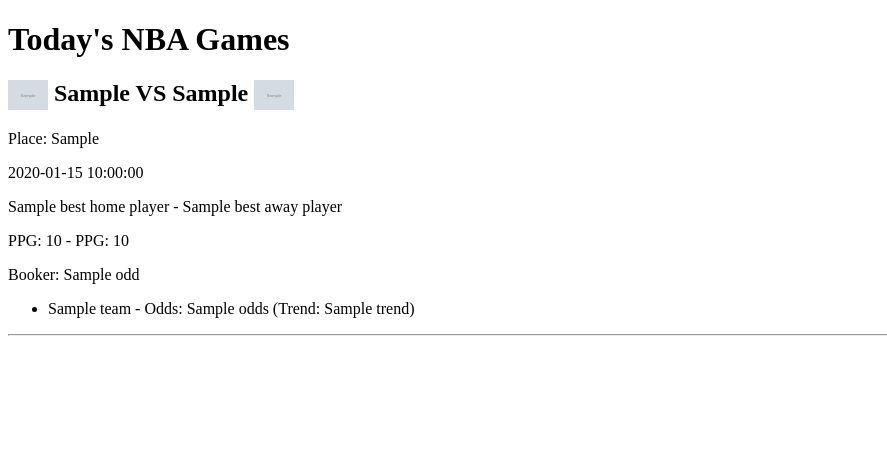
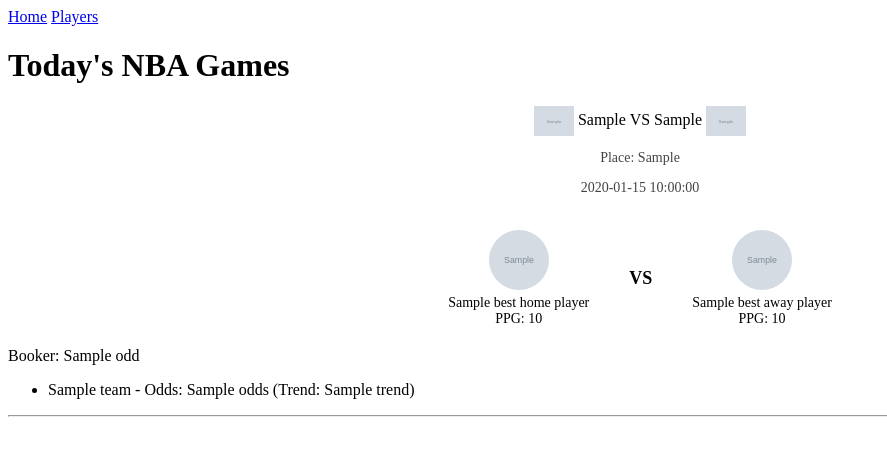
Before and after one commit to oswitek/Flask-NBA-project, a Flask app: template FlaskProject/templates/index.html in a window 1280 px wide. Shown: the top 456 px of the page, without its empty margins (0-887 px from the left). Run offline with Flask 3, Linux system fonts and the light colour scheme; the template is opened without the code that fills it: most values are stand-ins (such as "Sample title", 1, 10 or a date in 2020); grey boxes marked "Sample" are stand-in pictures.

Commit message:
added searcher for players

```diff
--- a/FlaskProject/app.py
+++ b/FlaskProject/app.py
@@ -1,7 +1,7 @@
 from nba_api.stats import endpoints
-from nba_api.stats.static import teams
+from nba_api.stats.static import teams, players
 from nba_api.live.nba.endpoints import odds as team_odds
-from flask import Flask, render_template
+from flask import Flask, render_template, request
 from datetime import datetime
 import time
 from pytz import timezone
@@ -11,8 +11,9 @@
 
 @app.route('/')
 def index():
+
     today_date = datetime.today().strftime('%Y-%m-%d')
-    #today_date = "2025-05-18"
+    #today_date = "2025-05-18" #Testowo jak chcecie sobie sprawdzić jakiś dzień to zakomentujcie linijkę wyżej i wpiszcie datę tutaj i odkomentujcie to -> ctr-s i reload stronki
     scoreboard = endpoints.ScoreboardV2(game_date=today_date) #W game[4] pamietajcie ze jest zwracany format STRING a nie datetime
     today_games = scoreboard.game_header.get_dict()['data']
     #print(today_games)
@@ -25,6 +26,7 @@
     all_players = endpoints.LeagueDashPlayerStats().get_data_frames()[0]
     #print(all_players)
 
+    #Dla każdej gry w grach rozgrywanych danego dnia pobieramy ID meczu, id drużyn, loga drużyn oraz typujemy najlepszych graczy i oddsy bukmacherów na daną drużynę.
     for game in today_games:
         game_status_id = game[3]  # gdzie jest status 1 = scheduled 2 = trwa 3 = end
         home_team_id = game[6]
@@ -58,7 +60,7 @@
         home_team_name = teams.find_team_name_by_id(home_team_id)['full_name']
         away_team_name = teams.find_team_name_by_id(away_team_id)['full_name']
 
-        #Trzeba bylo dodać żeby tylko 8 najlepszych przeliczalo bo za duzo zapytan i wysypuje (bierzemy se pod uwage tylko 8 zawodników z najwiekszym czasem gry w minutach)
+        #Trzeba bylo dodać żeby tylko 8 najlepszych przeliczalo bo za duzo zapytan przy zawodnikach z całej drużyny i wysypuje (bierzemy se pod uwage tylko 8 zawodników z najwiekszym czasem gry w minutach - taki core zespołu)
         top_home_players = all_players[all_players['TEAM_ID'] == home_team_id].sort_values(by=['MIN'], ascending=False).head(8)
         top_away_players = all_players[all_players['TEAM_ID'] == away_team_id].sort_values(by=['MIN'], ascending=False).head(8)
 
@@ -74,9 +76,10 @@
                 most_home_points = current_points
                 points_per_game = most_home_points / len(player_last_10_games)
                 player_name = top_home_players.loc[top_home_players['PLAYER_ID'] == player_id]['PLAYER_NAME'].iloc[0]
-                # trzeba dodać jeszcze zdj gracza
+                player_photo = "https://cdn.nba.com/headshots/nba/latest/1040x760/{}.png".format(player_id)
                 best_home_player = {
                     'player_name' : player_name,
+                    'player_photo': player_photo,
                     'points_per_game' : points_per_game,
                 }
             time.sleep(0.4)
@@ -88,9 +91,10 @@
                 most_away_points = current_points
                 points_per_game = most_away_points / len(player_last_10_games)
                 player_name = top_away_players.loc[top_away_players['PLAYER_ID'] == player_id]['PLAYER_NAME'].iloc[0]
-                #trzeba dodać jeszcze zdj gracza
+                player_photo = "https://cdn.nba.com/headshots/nba/latest/1040x760/{}.png".format(player_id)
                 best_away_player = {
                     'player_name': player_name,
+                    'player_photo': player_photo,
                     'points_per_game': points_per_game,
                 }
             time.sleep(0.4)
@@ -111,6 +115,7 @@
             'odds': None
         }
 
+        #Match oddsy dla każdej drużyny
         match_odds = next((g for g in odds_games if g['homeTeamId'] == str(home_team_id) and g['awayTeamId'] == str(away_team_id)), None)
 
         if match_odds:
@@ -136,15 +141,42 @@
         today_games_list.append(game_data)
         time.sleep(0.4)
 
-        #Dodać jeszcze najlepszy gracz z najlepszym graczem porównanie z endpointa playervsplayer i trzeba też najlepszego gracza danego teamu wyszukać i porównywać między sobą np pod kątem kto ma więcej punktów zdobytych w tym sezonie itp.
-
 
     return render_template('index.html', today_games_html=today_games_list)
 
-#@app.route('/players')
-#def players():
-#
-#    return render_template('players.html', )
+@app.route('/players', methods=['GET'])
+def players_search():
+    player_name = request.args.get('player_name', '')
+    #player_name = "Jordan"
+
+    found_players_by_name = []
+    players_list = []
+
+    if player_name:
+        found_players_by_name = players.find_players_by_full_name(player_name)
+
+        for searched_player in found_players_by_name:
+            player_id = searched_player['id']
+            player_full_name = searched_player['full_name']
+            stats = endpoints.PlayerCareerStats(player_id=player_id)
+            career_df = stats.get_data_frames()[0]
+
+            if not career_df.empty:
+                latest_known_season = career_df.iloc[-1]
+                players_list.append({
+                    'name': player_full_name,
+                    'player_id': player_id,
+                    'team': latest_known_season['TEAM_ABBREVIATION'],
+                    'season': latest_known_season['SEASON_ID'],
+                    'games': latest_known_season['GP'],
+                    'points': latest_known_season['PTS'],
+                    'rebounds': latest_known_season['REB'],
+                    'assists': latest_known_season['AST'],
+                    'photo': "https://cdn.nba.com/headshots/nba/latest/1040x760/{}.png".format(player_id)
+                })
+            time.sleep(0.4)
+
+    return render_template('players.html', players=players_list, player_name=player_name)
 
 
 if __name__ == '__main__':
--- a/FlaskProject/static/styles.css
+++ b/FlaskProject/static/styles.css
@@ -0,0 +1,49 @@
+.team-logo {
+    width: 40px;
+    vertical-align: middle;
+}
+
+.game-header {
+    display: flex;
+    flex-direction: column;
+    align-items: center;
+    margin-bottom: 10px;
+}
+
+.game-info {
+    font-size: 14px;
+    color: #444;
+    text-align: center;
+}
+
+.player-info {
+    display: flex;
+    align-items: center;
+    justify-content: center;
+    gap: 40px;
+    margin: 20px 0;
+}
+
+.player-column {
+    display: flex;
+    flex-direction: column;
+    align-items: center;
+}
+
+.player-photo {
+    width: 60px;
+    height: 60px;
+    border-radius: 50%;
+    object-fit: cover;
+    margin-bottom: 5px;
+}
+
+.player-text {
+    text-align: center;
+    font-size: 14px;
+}
+
+.vs-text {
+    font-weight: bold;
+    font-size: 18px;
+}
--- a/FlaskProject/templates/index.html
+++ b/FlaskProject/templates/index.html
@@ -2,27 +2,53 @@
 <html lang="en">
 <head>
     <meta charset="UTF-8">
+    <link rel="stylesheet" href="{{ url_for('static', filename='styles.css') }}">
     <title>NBA Games</title>
 </head>
 <body>
+    <nav>
+    <a href="{{ url_for('index') }}">Home</a>
+    <a href="{{ url_for('players_search') }}">Players</a>
+    </nav>
     <h1>Today's NBA Games</h1>
-
+    {% if today_games_html %}
         {% for game in today_games_html %}
             <div>
-            <h2>
-                <img src="{{ game.home_team_logo }}" width="40" style="vertical-align: middle">
+                <div class="game-header">
+                    <div class="game-display">
+                        <img src="{{ game.home_team_logo }}" class="team-logo">
                         {{ game.home_team }} VS {{ game.away_team }}
-                <img src="{{ game.away_team_logo }}" width="40" style="vertical-align: middle">
-            </h2>
+                        <img src="{{ game.away_team_logo }}" class="team-logo">
+                    </div>
+                    <div class="game-info">
                         <p>Place: {{ game.game_place }}</p>
                         {% if game.game_time %}
                             <p>{{ game.game_time }}</p>
                         {% else %}
                             <p>No time aligned</p>
                         {% endif %}
+                    </div>
+                </div>
                 {% if game.best_home_player and game.best_away_player %}
-                <p>{{ game.best_home_player.player_name }} - {{ game.best_away_player.player_name }}</p>
-                <p>PPG: {{ game.best_home_player.points_per_game }} - PPG: {{ game.best_away_player.points_per_game }}</p>
+                   <div class="player-info">
+                       <div class="player-column">
+                            <img src="{{ game.best_home_player.player_photo }}" class="player-photo">
+                            <div class="player-text">
+                                <div>{{ game.best_home_player.player_name }}</div>
+                                <div>PPG: {{ game.best_home_player.points_per_game }}</div>
+                            </div>
+                       </div>
+
+                       <div class="vs-text">VS</div>
+
+                       <div class="player-column">
+                            <img src="{{ game.best_away_player.player_photo }}" class="player-photo">
+                            <div class="player-text">
+                                <div>{{ game.best_away_player.player_name }}</div>
+                                <div>PPG: {{ game.best_away_player.points_per_game }}</div>
+                            </div>
+                       </div>
+                   </div>
                 {% else %}
                     <p>No players to match</p>
                 {% endif %}
@@ -39,5 +65,8 @@
             </div>
             <hr>
         {% endfor %}
+    {% else %}
+        <p>There are no scheduled games today!</p>
+    {% endif %}
 </body>
 </html>
```
Also changed, not shown: FlaskProject/templates/players.html (+22 -2 lines). Lines whose indentation alone changed are shown as unchanged.
